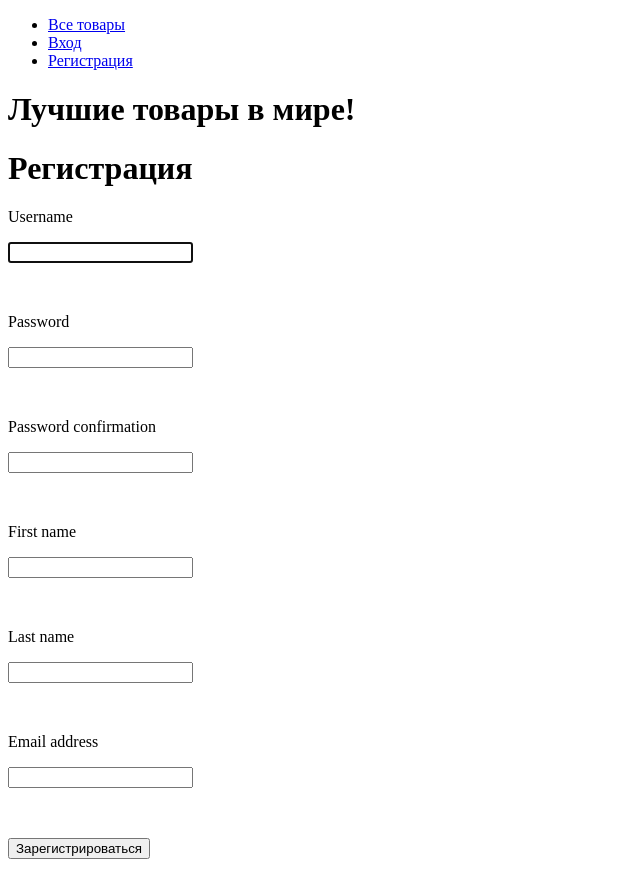
After one commit to iasman312/internship, a Django app: page /accounts/create/ in a window 1280 px wide. The commit adds this page. Shown: the whole page, without its empty margins (0-640 px from the left). Run offline with Django 3.2, Linux system fonts and the light colour scheme.

Commit message:
Создали вьюшку для регистации пользователя и шаблон

```diff
--- /dev/null
+++ b/django_app/accounts/forms.py
@@ -0,0 +1,9 @@
+from django.contrib.auth.models import User
+from django.contrib.auth.forms import UserCreationForm
+
+
+class MyUserCreationForm(UserCreationForm):
+    class Meta:
+        model = User
+        fields = ['username', 'password1', 'password2',
+                  'first_name', 'last_name', 'email']
--- /dev/null
+++ b/django_app/accounts/templates/registration/user_create.html
@@ -0,0 +1,9 @@
+{% extends 'base.html' %}
+
+{% block title %}Регистрация{% endblock %}
+{% block content %}
+    <h1>Регистрация</h1>
+    <form action="{% url "create" %}" method="POST">
+        {% include 'form.html' with form_method='post' button_text="Зарегистрироваться" %}
+    </form>
+{% endblock %}
--- a/django_app/accounts/urls.py
+++ b/django_app/accounts/urls.py
@@ -1,8 +1,10 @@
 from django.urls import path
 from django.contrib.auth.views import LoginView, LogoutView
+from .views import register_view
 
 
 urlpatterns = [
     path('login/', LoginView.as_view(), name='login'),
-    path('logout/', LogoutView.as_view(), name='logout')
+    path('logout/', LogoutView.as_view(), name='logout'),
+    path('create/', register_view, name='create')
 ]
--- a/django_app/accounts/views.py
+++ b/django_app/accounts/views.py
@@ -1,3 +1,16 @@
-from django.shortcuts import render
+from django.shortcuts import render, redirect
+from .forms import MyUserCreationForm
+from django.contrib.auth import login
 
-# Create your views here.
+
+def register_view(request, *args, **kwargs):
+    if request.method == 'POST':
+        form = MyUserCreationForm(data=request.POST)
+        if form.is_valid():
+            user = form.save()
+            login(request, user)
+            return redirect('product-list')
+    else:
+        form = MyUserCreationForm()
+    return render(request, 'registration/user_create.html', context={'form':
+                                                                         form})
--- a/django_app/django_app/urls.py
+++ b/django_app/django_app/urls.py
@@ -8,6 +8,6 @@ HOMEPAGE_URL = 'products/'
 urlpatterns = [
     path('admin/', admin.site.urls),
     path('products/', include('shop.urls')),
-    path('accounts', include('accounts.urls')),
+    path('accounts/', include('accounts.urls')),
     path('', RedirectView.as_view(url=HOMEPAGE_URL, permanent=True))
 ]
--- a/django_app/shop/templates/base.html
+++ b/django_app/shop/templates/base.html
@@ -15,7 +15,8 @@
                    <li class="menu-right"><a href="{% url 'logout' %}?next={{ request.get_full_path }}" class="nav-link">Выход</a></li>
                    <li class="menu-right">Привет, {{ user.username }}!</li>
            {% else %}
-               <li class="menu-right"><a href="{% url 'login' %}?next={{ request.get_full_path }}" class="nav-link">Вход</a></li>
+               <li class="menu-right"><a href="{% url 'login' %}?next={{ request.get_full_path }}" class="nav-link">Вход</a>
+               <li class="menu-right"><a href="{% url 'create' %}?next={{ request.get_full_path }}" class="nav-link">Регистрация</a></li>
            {% endif %}
         </ul>
     </nav>
--- /dev/null
+++ b/django_app/shop/templates/form.html
@@ -0,0 +1,15 @@
+{% csrf_token %}
+
+{% for error in form.non_field_errors %}
+   <p class="form-error">{{ error }}</p>
+{% endfor %}
+
+{% for field in form %}
+   <p><label for="{{ field.id_for_label }}">{{ field.label }}</label></p>
+   {% for error in field.errors %}
+       <p class="form-error">{{ error }}</p>
+   {% endfor %}
+   <p {% if field.errors %} class="form-field-error"{% endif %}>{{ field }}</p>
+    <br>
+{% endfor %}
+<p><input type="submit" value="{{ button_text }}"></p>
```
